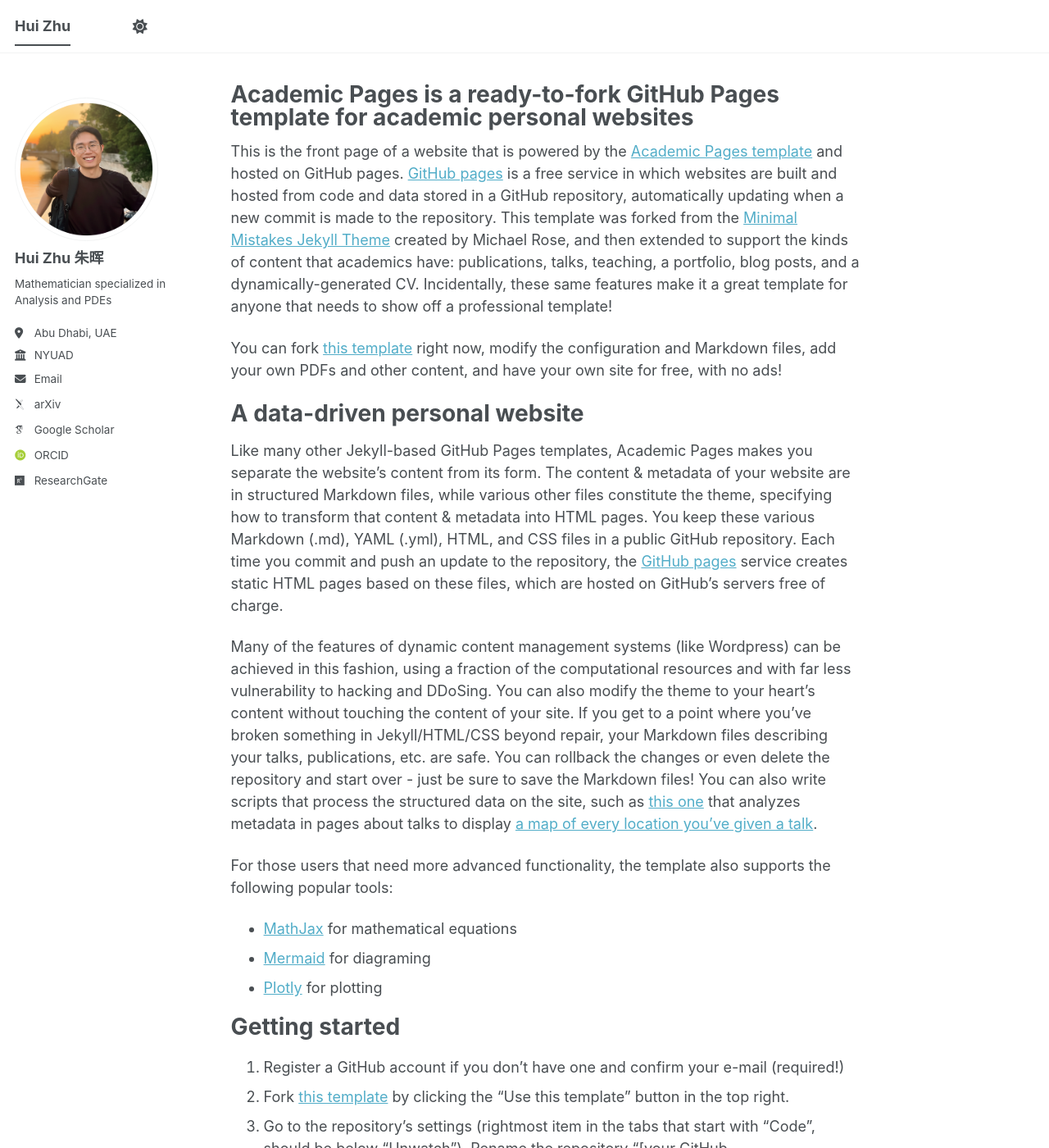
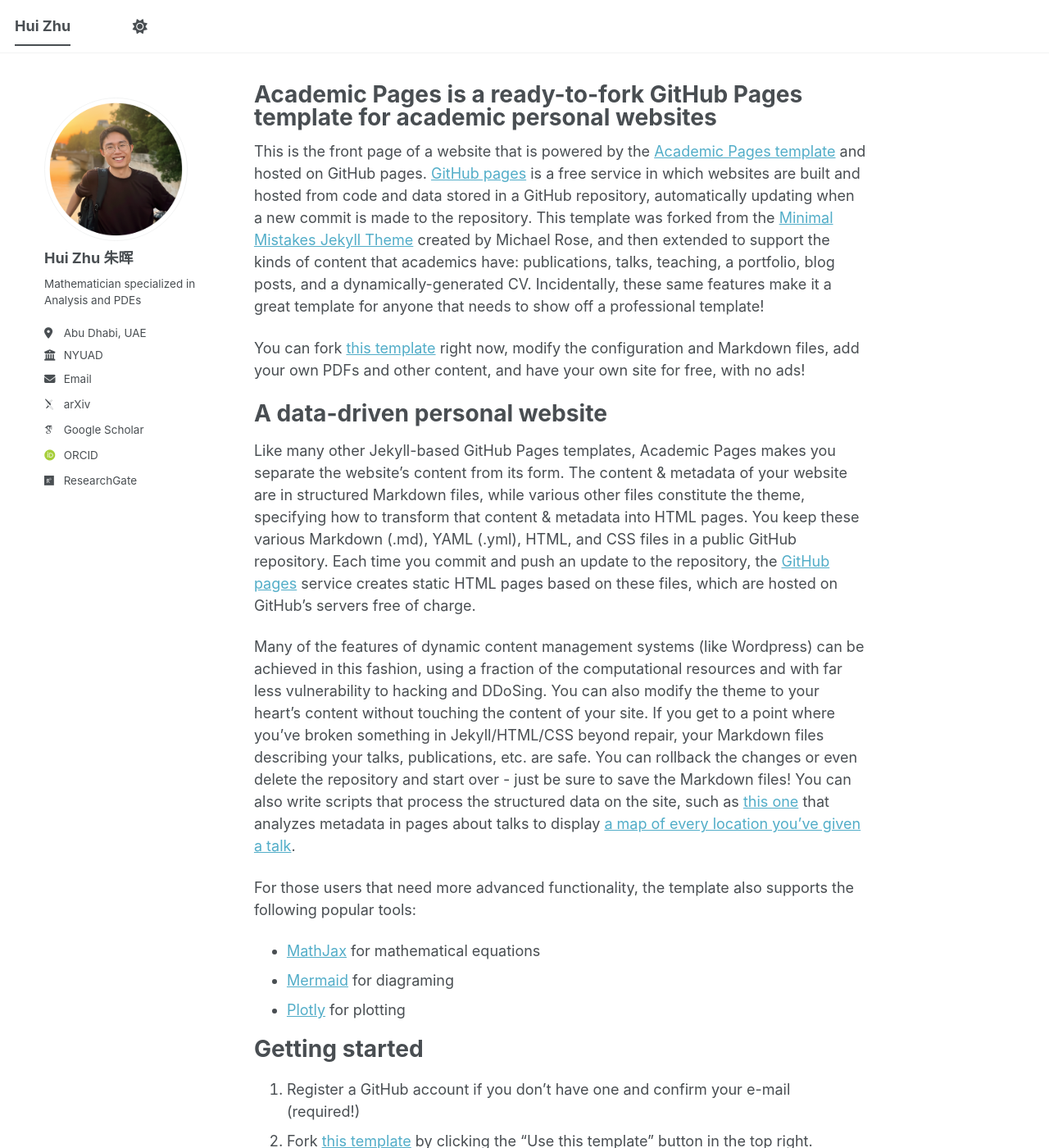
Before and after one commit to hui-math/hui-math.github.io, a Jekyll site: the page built from _pages/about.md, in a window 1280 px wide and 1400 px high. Shown: the whole window at 82% size. Built offline with Jekyll 4.4.1, drawn with Linux system fonts in a browser that asks for light colours; some web fonts are replaced; a script bundle is joined from its source files by our own code; library files that are not in the unit come from our copies.

Commit message:
page.scss main padding left increase to 3em

```diff
--- a/_sass/layout/_page.scss
+++ b/_sass/layout/_page.scss
@@ -6,7 +6,7 @@
   @include container;
   @include clearfix;
   margin-top: 2em;
-  padding-left: 1em;
+  padding-left: 3em;
   padding-right: 1em;
   animation: intro 0.3s both;
   animation-delay: 0.35s;
```
